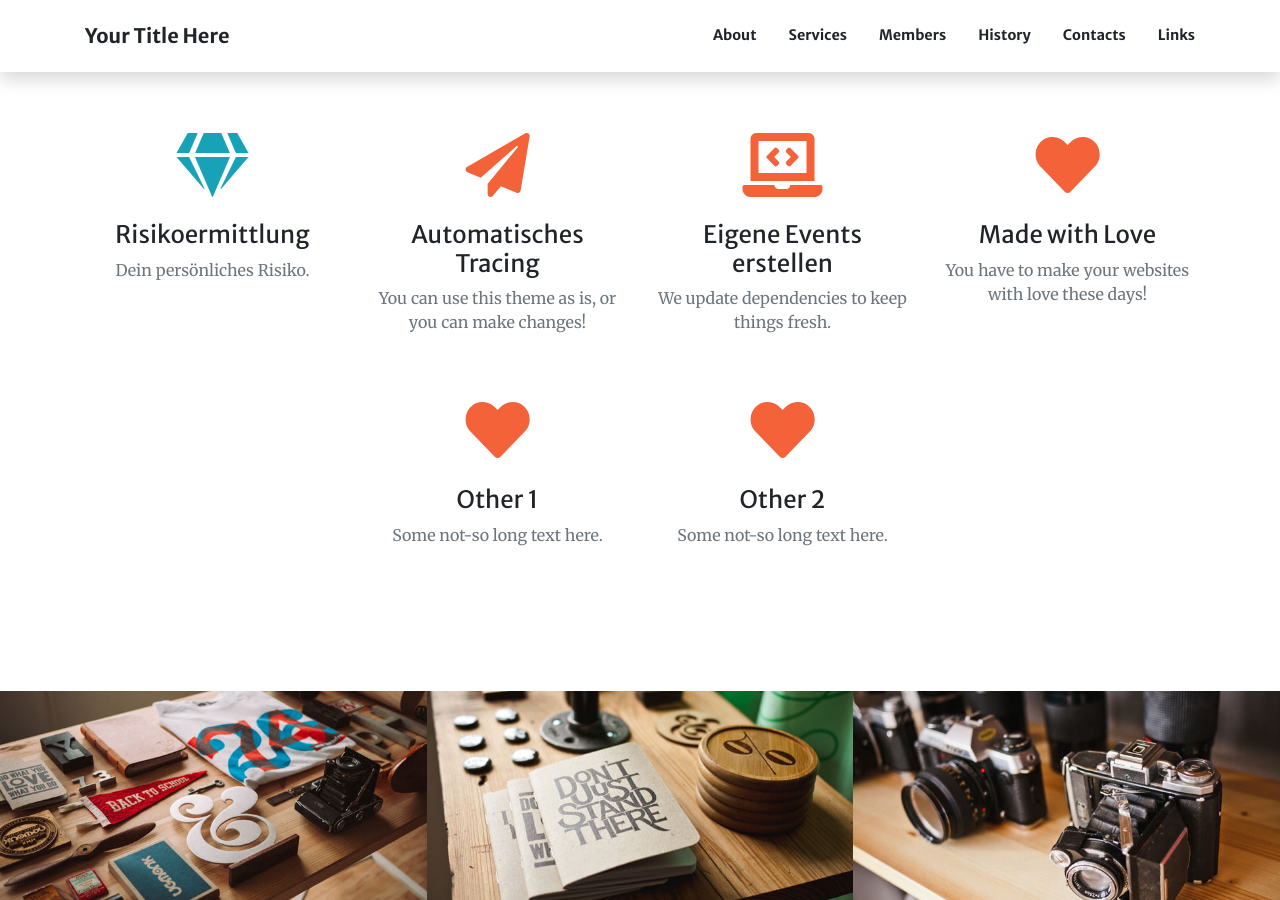
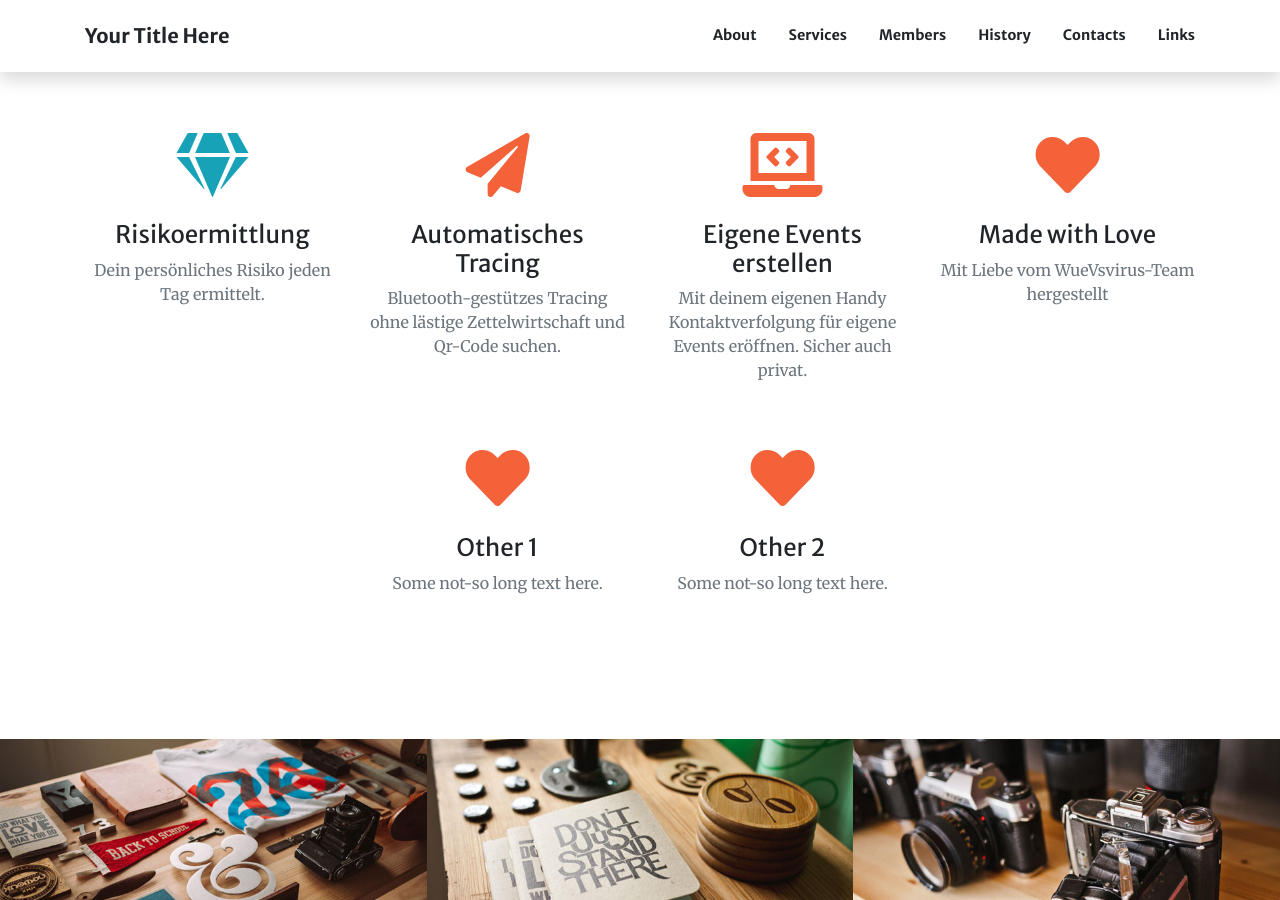
Before and after one commit to WueVsVirus/WueVsVirus.github.io, a Jekyll site: the page built from index.md, in a window 1280 px wide and 900 px high, scrolled down 1474 px. Built offline with Jekyll 4.4.1, drawn with Linux system fonts in a browser that asks for light colours; nearby versions of some CDN libraries; some of the changed text lies outside the part shown.

Commit message:
Update index.md

```diff
--- a/index.md
+++ b/index.md
@@ -19,16 +19,16 @@ sections:
     title: Funktionalität
     services:
       - title: Risikoermittlung
-        text: Dein persönliches Risiko.
+        text: Dein persönliches Risiko jeden Tag ermittelt.
         icon: fa-gem text-info
       - title: Automatisches Tracing
-        text: You can use this theme as is, or you can make changes!
+        text: Bluetooth-gestützes Tracing ohne lästige Zettelwirtschaft und Qr-Code suchen.
         icon: fa-paper-plane
       - title: Eigene Events erstellen
-        text: We update dependencies to keep things fresh.
+        text: Mit deinem eigenen Handy Kontaktverfolgung für eigene Events eröffnen. Sicher auch privat.
         icon: fa-laptop-code
       - title: Made with Love
-        text: You have to make your websites with love these days!
+        text: Mit Liebe vom WueVsvirus-Team hergestellt
         icon: fa-heart
       - title: Other 1
         text: Some not-so long text here.
@@ -80,11 +80,11 @@ sections:
         image: assets/img/members/person1.jpg
         url: '#'
       - title: Jeremias
-        text: Blootooth Experte
+        text: Bluetooth Experte
         image: assets/img/members/person2.jpg
         url: '#'
       - title: Roland
-        text: Bluetooth Experte 2
+        text: Bluetooth Experte
         image: assets/img/members/person3.jpg
         url: '#'
       - title: Stephanie
@@ -117,25 +117,4 @@ sections:
           We started to gather like minded people and started our stategies
           and future plans to them. As a result , interested people joined us!
 
-  - type: contact.html
-    section_id: contacts
-    title: Let's Get In Touch!
-    text: >-
-      Ready to start your next project with us? Give us a call or send us an email
-      and we will get back to you as soon as possible!
-    actions:
-    - title: +1 (202) 555-014
-      icon: fa-phone
-    - title: E-Mail
-      icon: fa-envelope
-      url: mailto:contact@yourwebsite.com
-    - title: Twitter
-      icon: fa-twitter
-      icon_type: fab
-      url: '#'
-    - title: Facebook
-      icon: fa-facebook
-      icon_type: fab
-      url: '#'
-
 ---
```
